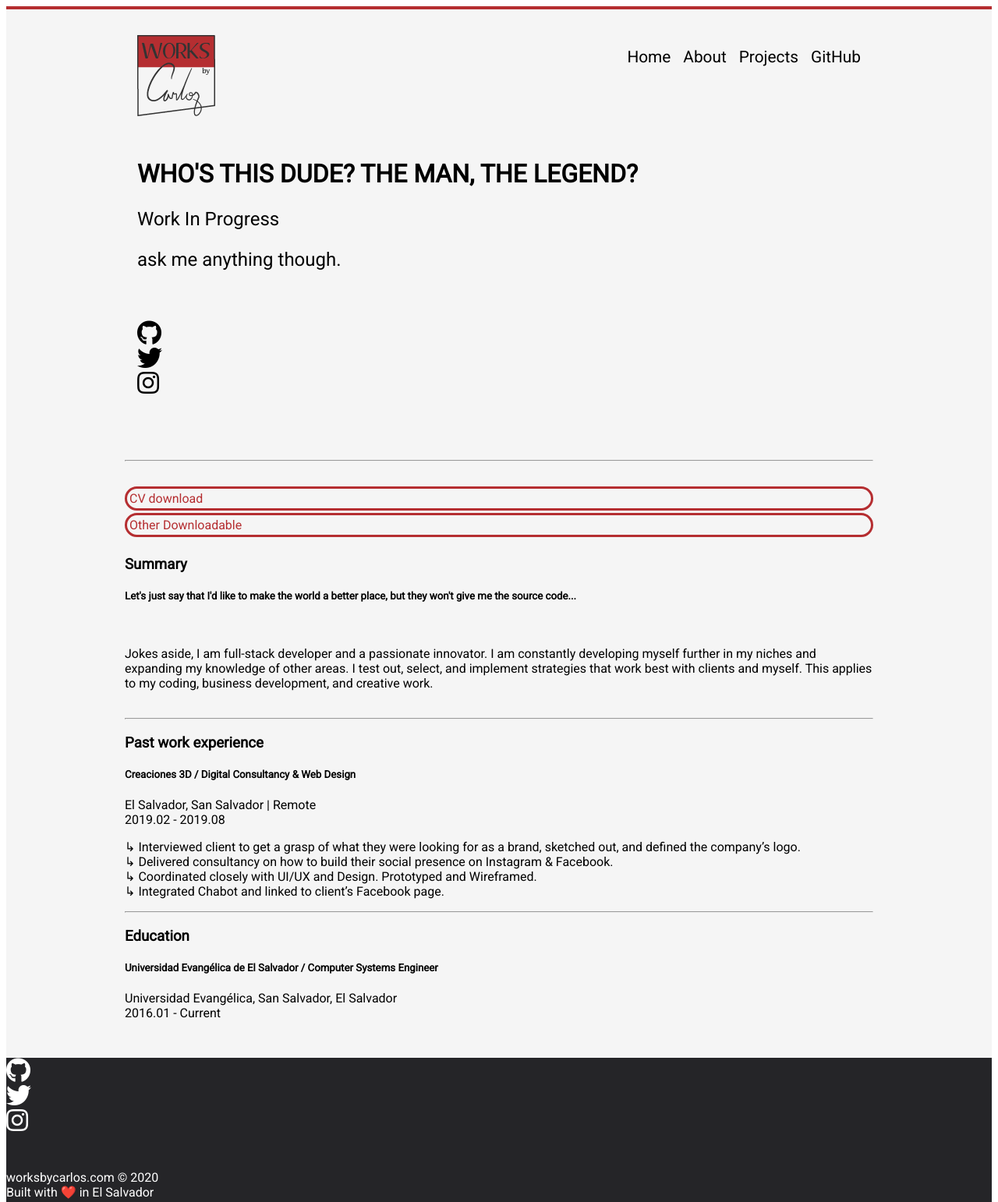
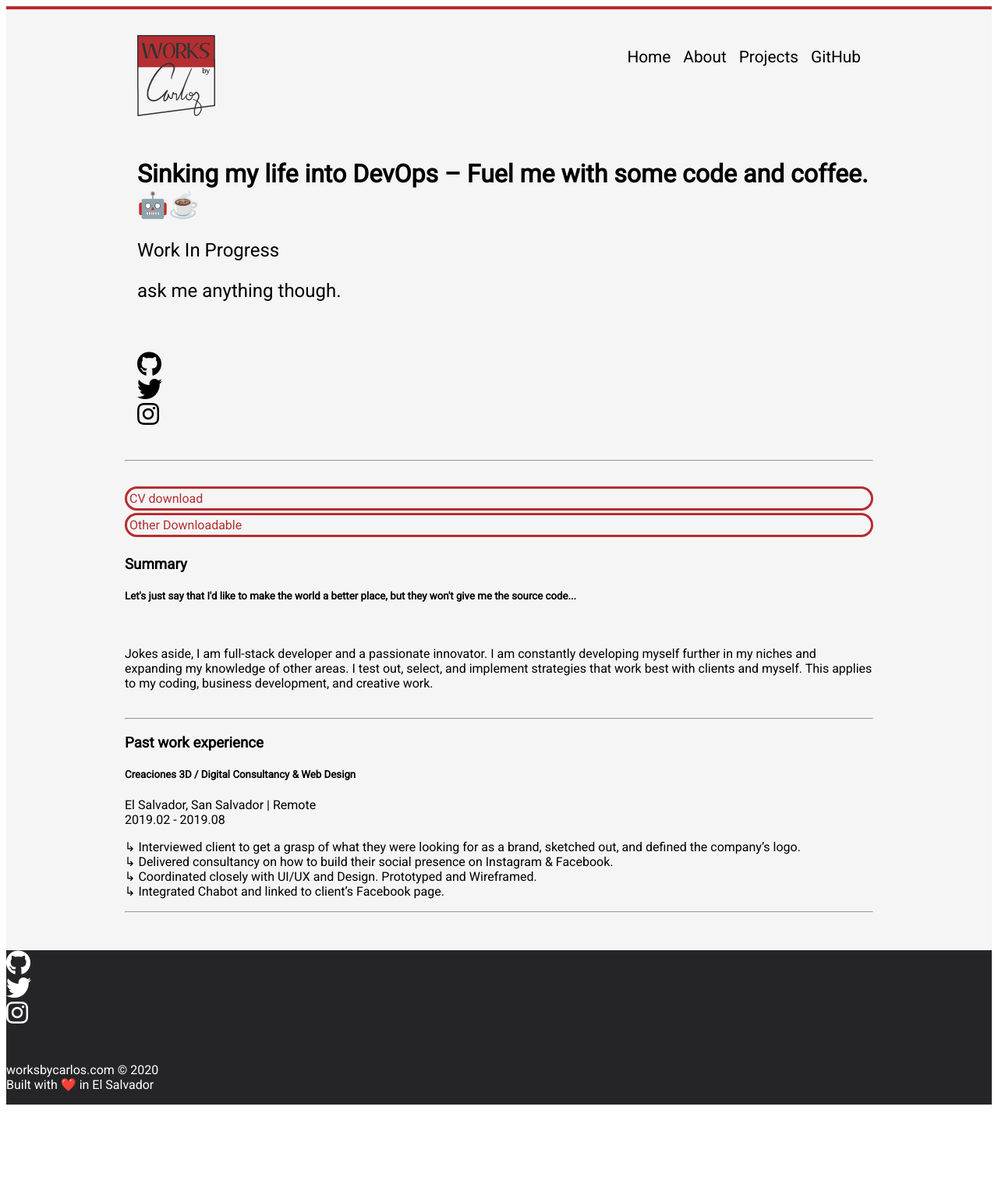
Before and after one commit to romerocm/worksbycarlos, a Gatsby site: page /about in a window 1280 px wide. Shown: the top 1542 px of the page at 78% size. After the commit the page ends 1425 px from the top, so only its background shows below. Built offline with nearby package versions, Linux system fonts and the light colour scheme; Gatsby itself is replaced by a stand-in of ours.

Commit message:
Fixing about me page

```diff
--- a/src/pages/about.js
+++ b/src/pages/about.js
@@ -19,7 +19,7 @@ export default () => (
           "Work In Progress"
         }
         body2={"ask me anything though."}
-        title={"WHO'S THIS DUDE? THE MAN, THE LEGEND?"}
+        title={"Sinking my life into DevOps – Fuel me with some code and coffee. 🤖☕"}
       />
       <hr />
       <Container fluid>
@@ -95,13 +95,13 @@ export default () => (
         </Row>
         <hr /> */}
         {/* This is the beginning of the education section*/}
-        <Row>
+        {/* <Row>
           <Col>
             <h3>Education</h3>
           </Col>
-        </Row>
+        </Row> */}
         {/* Masters Degreee*/}
-        <Row>
+        {/* <Row>
           <Col>
             <h5>Universidad Evangélica de El Salvador / Computer Systems Engineer</h5>
           </Col>
@@ -109,7 +109,7 @@ export default () => (
         <Row>
           <Col>Universidad Evangélica, San Salvador, El Salvador</Col>
           <Col>2016.01 - Current</Col>
-        </Row>
+        </Row> */}
         <Row>
           <Col>
             <p style={{ marginTop: "1rem" }}>
```
Also changed, not shown: 1 other file.
